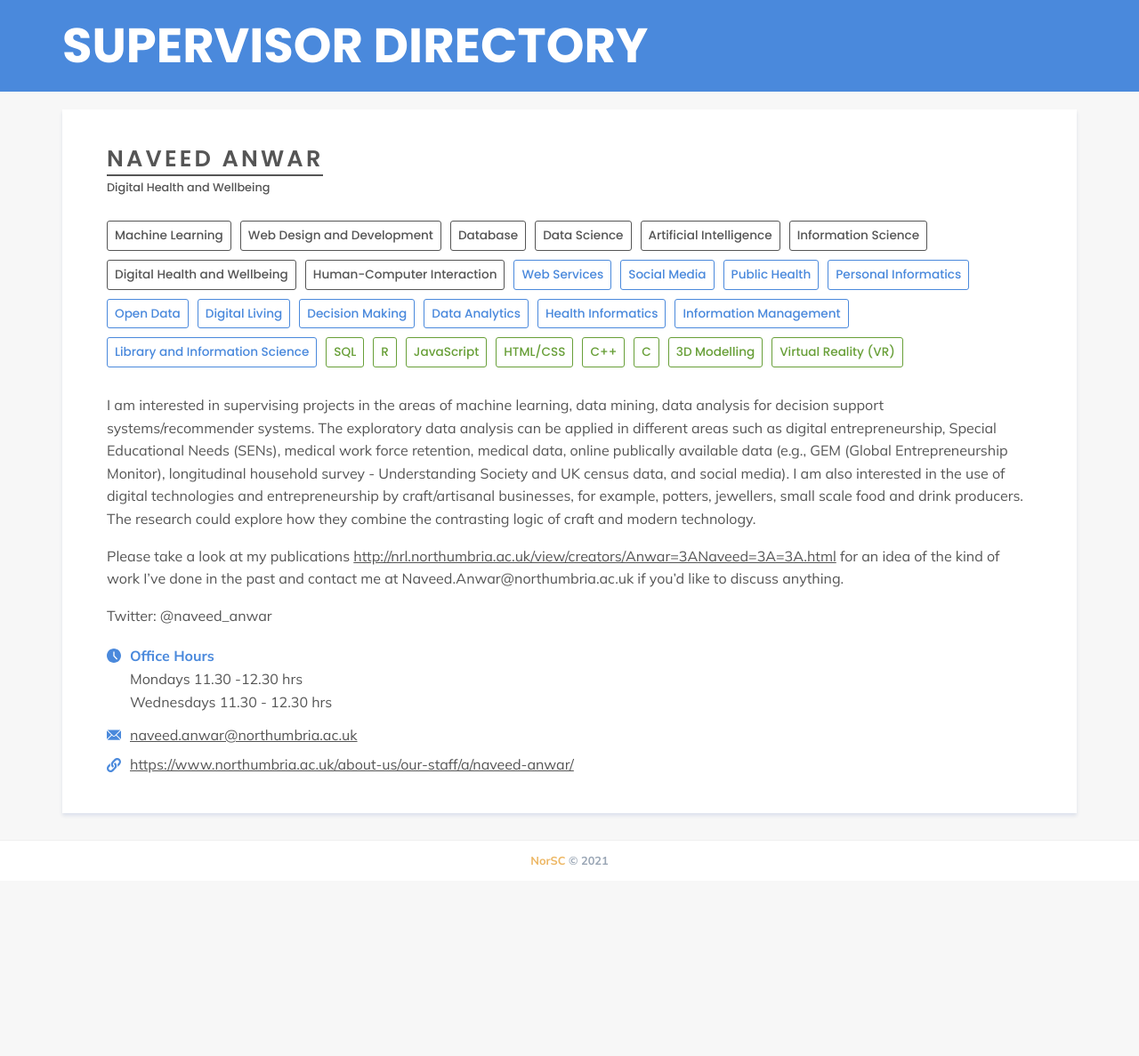
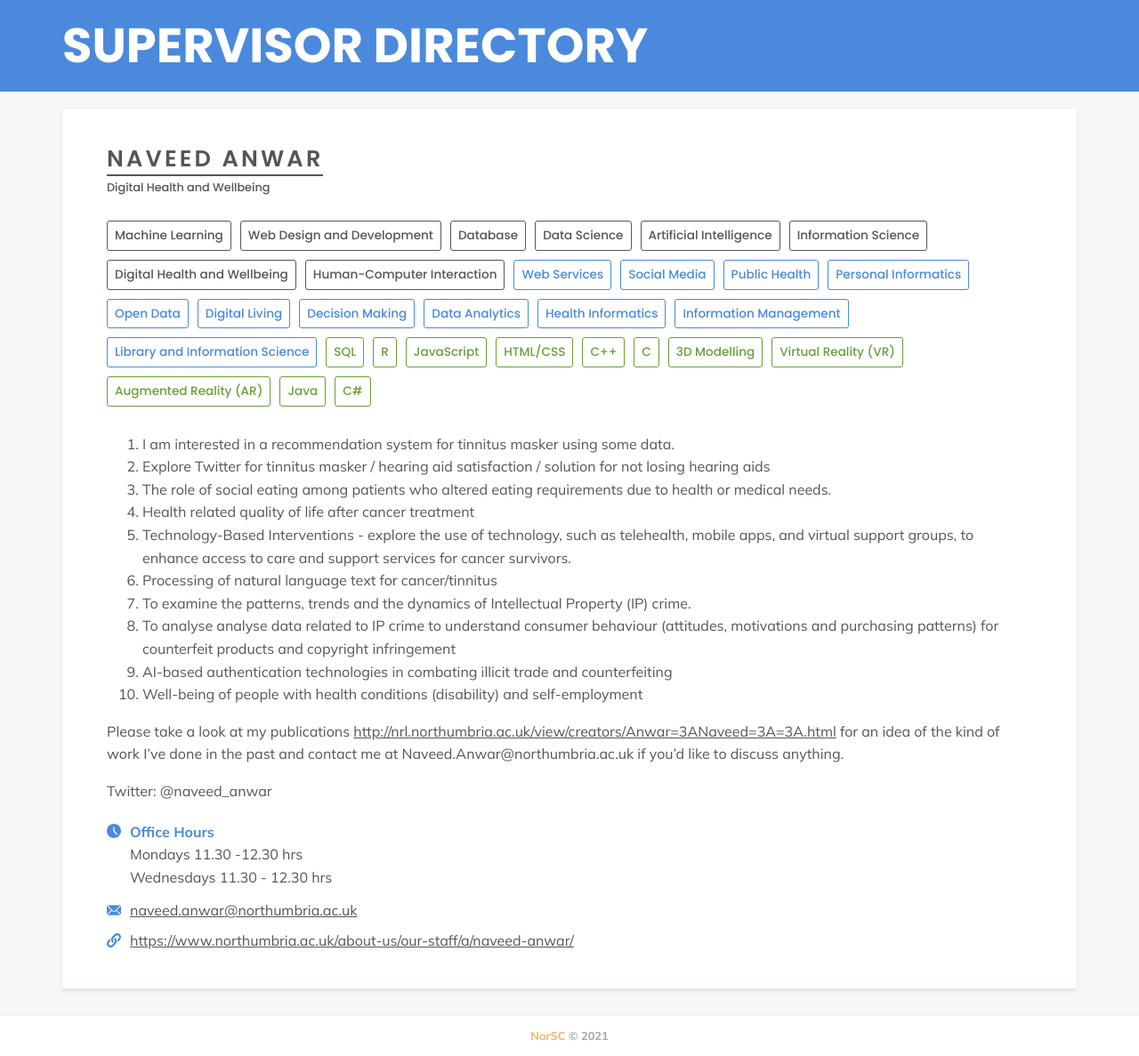
Before and after one commit to NorSC/supervisor-search, a Jekyll site: the page built from _supervisors/naveed-anwar.md, in a window 1280 px wide. Shown: the whole page at 89% size. Built offline with Jekyll 4.4.1, drawn with Linux system fonts in a browser that asks for light colours; a script that is not in the unit is left out; before the commit the page ends 990 px from its top, so only the background shows below that.

Commit message:
Update Supervisors “naveed-anwar”

```diff
--- a/_supervisors/naveed-anwar.md
+++ b/_supervisors/naveed-anwar.md
@@ -40,18 +40,33 @@ technologies_languages:
   - C
   - 3D Modelling
   - Virtual Reality (VR)
+  - Augmented Reality (AR)
+  - Java
+  - C#
 additional_details: >-
-  I am interested in supervising projects in the areas of machine learning, data
-  mining, data analysis for decision support systems/recommender systems. The
-  exploratory data analysis can be applied in different areas such as digital
-  entrepreneurship, Special Educational Needs (SENs), medical work force
-  retention, medical data, online publically available data (e.g., GEM (Global
-  Entrepreneurship Monitor), longitudinal household survey - Understanding
-  Society and UK census data, and social media). I am also interested in the use
-  of digital technologies and entrepreneurship by craft/artisanal businesses,
-  for example, potters, jewellers, small scale food and drink producers. The
-  research could explore how they combine the contrasting logic of craft and
-  modern technology.
+
+
+  1. I am interested in a recommendation system for tinnitus masker using some data.
+
+  2. Explore Twitter for tinnitus masker / hearing aid satisfaction / solution for not losing hearing aids
+
+  3. The role of social eating among patients who altered eating requirements due to health or medical needs.
+
+  4. Health related quality of life after cancer treatment
+
+  5. Technology-Based Interventions - explore the use of technology, such as telehealth, mobile apps, and virtual support groups, to enhance access to care and support services for cancer survivors.
+
+  6. Processing of natural language text for cancer/tinnitus
+
+  7. To examine the patterns, trends and the dynamics of Intellectual Property (IP) crime.
+
+  8. To analyse analyse data related to IP crime to understand consumer behaviour (attitudes, motivations and purchasing patterns) for counterfeit products and copyright infringement
+
+  9. AI-based authentication technologies in combating illicit trade and counterfeiting
+
+  10. Well-being of people with health conditions (disability) and self-employment
+
+
 
 
   Please take a look at my publications <http://nrl.northumbria.ac.uk/view/creators/Anwar=3ANaveed=3A=3A.html> for an idea of the kind of work I've done in the past and contact me at Naveed.Anwar@northumbria.ac.uk if you'd like to discuss anything.
```
